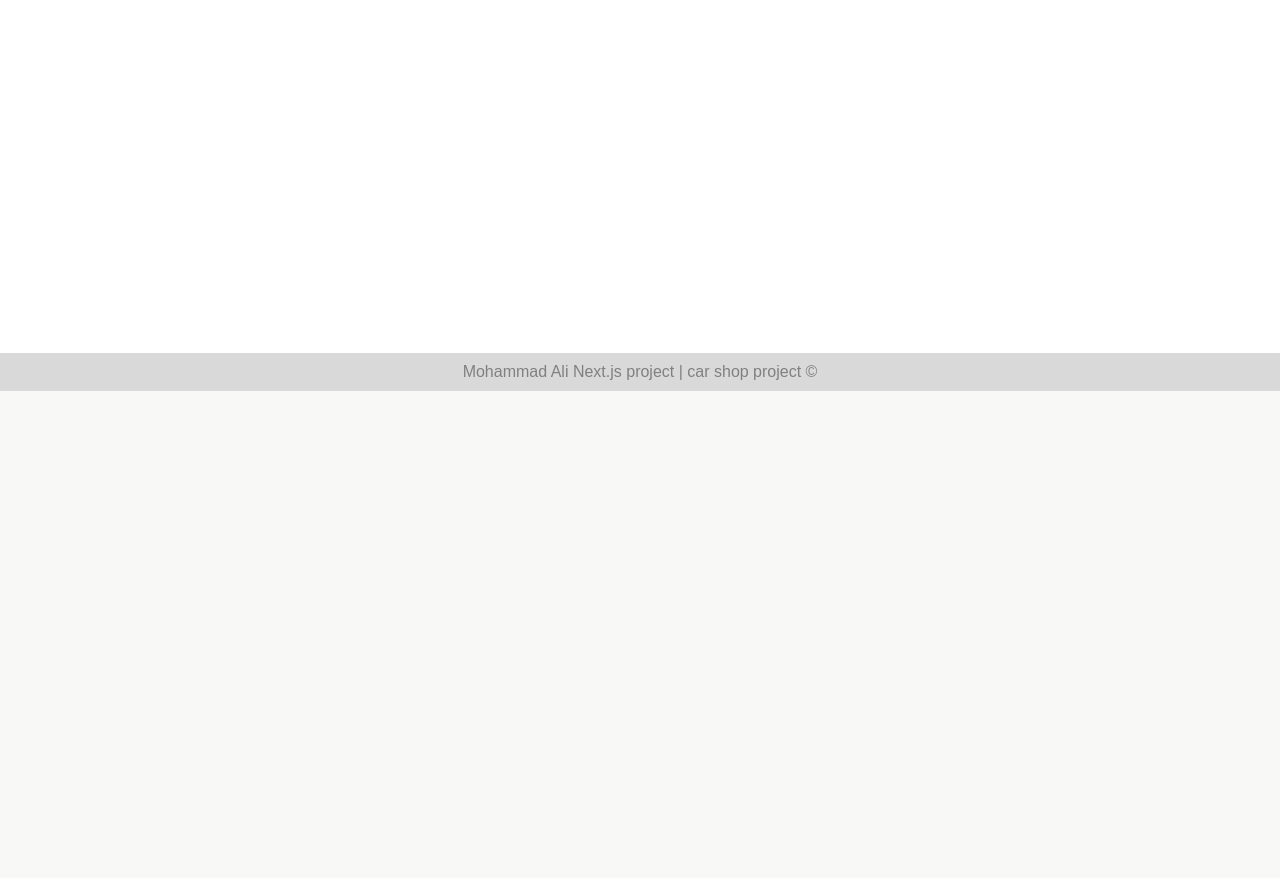
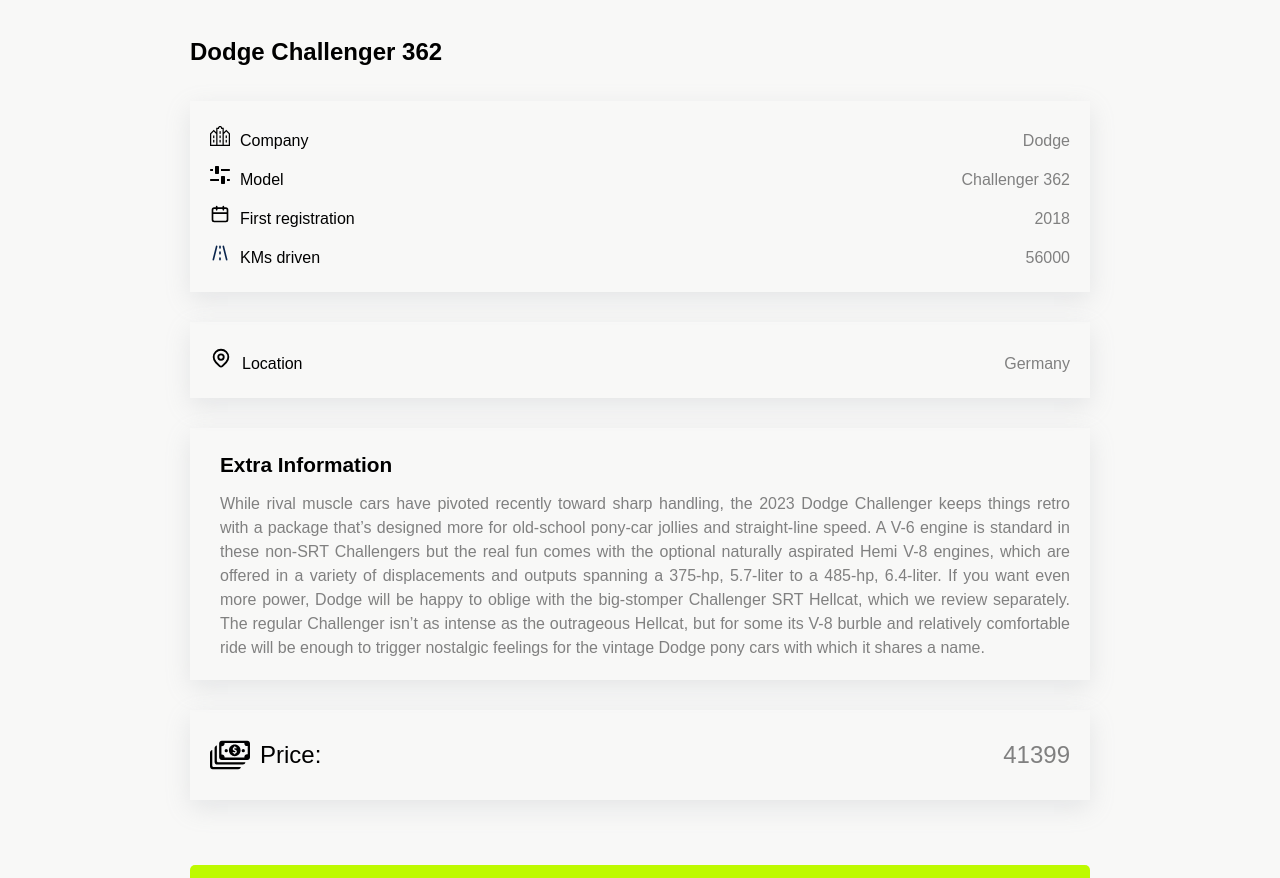
Before and after one commit to MohammadAliPk/Car-Shop, a Next.js app: page /cars/1 in a window 1280 px wide. Before the commit this address had no page. Shown: the part 798-1676 px from the top of the page. Before the commit the page ends 1189 px from the top, so only its background shows below. Built offline with nearby package versions, Linux system fonts and the light colour scheme.

Commit message:
car details added to the project

```diff
--- a/components/module/Card.js
+++ b/components/module/Card.js
@@ -10,7 +10,7 @@
 
 const Card = (props) => {
 
-    const { id, category, image, description, location, model, price, name, year, distance } = props
+    const { id, image, location, model, price, name, year, distance } = props
 
     return (
         <Link href={`/cars/${id}`}>
--- /dev/null
+++ b/components/templates/CarDetails.js
@@ -0,0 +1,69 @@
+import React from 'react';
+
+// styles
+import styles from './CarDetails.module.css';
+
+// icons
+import Company from '../icons/Company';
+import Location from '../icons/Location';
+import Model from '../icons/Model';
+import Money from '../icons/Money';
+import Road from '../icons/Road';
+import Calender from '../icons/Calender';
+
+const CarDetails = (props) => {
+
+    const { id, name, description, model, year, distance, location, price, category, image } = props;
+
+    return (
+        <div className={styles.container}>
+            <img src={image} className={styles.image} />
+            <h3 className={styles.header}>{`${name} ${model}`}</h3>
+            <div className={styles.details}>
+                <div>
+                    <Company />
+                    <p>Company</p>
+                    <span>{name}</span>
+                </div>
+                <div>
+                    <Model />
+                    <p>Model</p>
+                    <span>{model}</span>
+                </div>
+                <div>
+                    <Calender />
+                    <p>First registration</p>
+                    <span>{year}</span>
+                </div>
+                <div>
+                    <Road />
+                    <p>KMs driven</p>
+                    <span>{distance}</span>
+                </div>
+            </div>
+            <div className={styles.details}>
+                <div>
+                    <Location />
+                    <p>Location</p>
+                    <span>{location}</span>
+                </div>
+            </div>
+
+            <div className={styles.details}>
+                <p className={styles.descriptionTitle}>Extra Information</p>
+                <p className={styles.descriptionText}>{description}</p>
+            </div>
+
+            <div className={styles.details}>
+                <div className={styles.price}>
+                    <Money />
+                    <p>Price:</p>
+                    <span>{price}</span>
+                </div>
+            </div>
+            <button className={styles.button}>Buy</button>
+        </div>
+    );
+};
+
+export default CarDetails;
--- /dev/null
+++ b/components/templates/CarDetails.module.css
@@ -0,0 +1,77 @@
+.container {
+    max-width: 900px;
+    margin: auto;
+    display: flex;
+    flex-direction: column;
+}
+
+.image {
+    width: 100%;
+    border-radius: 5px;
+}
+
+.header {
+    margin: 40px 0 20px;
+    font-size: 1.5rem;
+}
+
+.details {
+    width: 100%;
+    box-shadow: rgba(149, 157, 165, 0.2) 0px 8px 24px;
+    padding: 10px 20px;
+    margin: 15px 0;
+}
+
+.details div {
+    display: flex;
+    align-items: baseline;
+    margin: 15px 0;
+}
+
+.details span {
+    color: gray;
+    margin-left: auto;
+}
+
+.details p {
+    margin-left: 10px;
+}
+
+.descriptionTitle {
+    margin: 15px 0;
+    font-size: 1.3rem;
+    font-weight: 600;
+}
+
+.descriptionText {
+    color: gray;
+    text-align: justify;
+    margin-bottom: 10px;
+    line-height: 1.5em;
+}
+
+.details .price {
+    display: flex;
+    align-items: center;
+}
+
+.price p,
+.price span {
+    font-size: 1.5rem;
+}
+
+.button {
+    background-color: #befa00;
+    border: none;
+    font-size: 1.5rem;
+    padding: 10px;
+    border-radius: 5px;
+    margin: 50px 0;
+    cursor: pointer;
+}
+
+@media (max-width: 768px) {
+    .container {
+        margin: 0 15px;
+    }
+}
--- /dev/null
+++ b/pages/cars/[carId].js
@@ -0,0 +1,23 @@
+import React from 'react';
+import { useRouter } from 'next/router';
+
+
+import CarDetails from '../../components/templates/CarDetails';
+
+// data
+import carsData from '../../data/carsdata';
+
+const CarDetail = () => {
+
+    const router = useRouter();
+    const { carId } = router.query;
+    const carDetails = carsData[carId - 1];
+    console.log(carDetails)
+
+
+    return (
+        <CarDetails {...carDetails} />
+    );
+};
+
+export default CarDetail;
```
